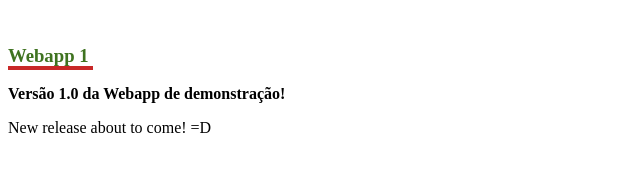
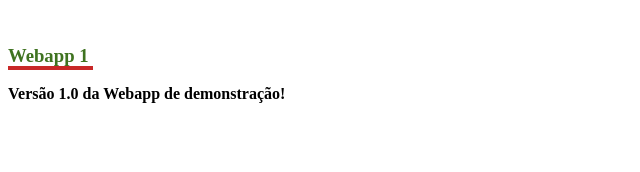
Before and after one commit to brenodegan/sitesample1, a plain HTML site: page index.html in a window 1280 px wide. Shown: the whole page, without its empty margins (0-640 px from the left). Drawn offline with Linux system fonts and the light colour scheme.

Commit message:
Update index.html

```diff
--- a/index.html
+++ b/index.html
@@ -4,7 +4,6 @@
   <p>&nbsp;</p>
 <h3 style="color: #3f7320; text-align: left;"><span style="border-bottom: 4px solid #c82828;">Webapp 1&nbsp;</span>&nbsp;</h3>
 <p><strong>Vers&atilde;o 1.0 da Webapp de demonstra&ccedil;&atilde;o!</strong></p>
-<p>New release about to come! =D</p>
 
   <p></p>
 
```
